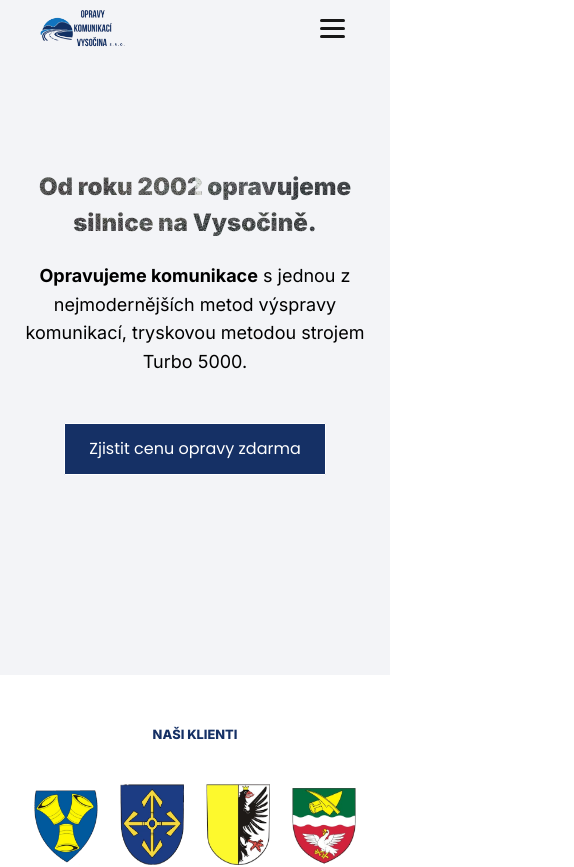
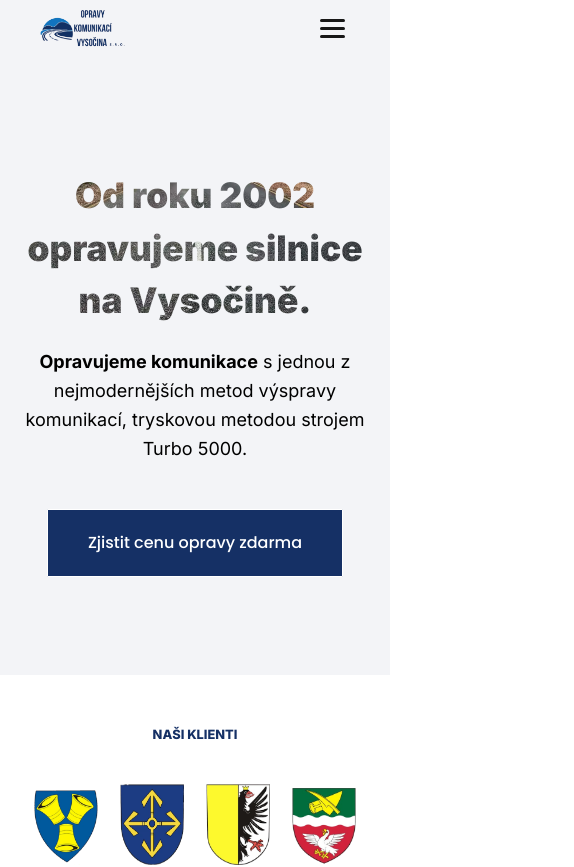
Before and after one commit to mladejovskyy/silnice, a Next.js app: page / in a window 390 px wide. Shown: the top 867 px of the page, 574 px wide, since content can reach past the window. Built offline with nearby package versions, Linux system fonts and the light colour scheme.

Commit message:
Add files via upload

```diff
--- a/src/app/_components/Footer/Footer.css
+++ b/src/app/_components/Footer/Footer.css
@@ -6,7 +6,7 @@ footer {
 
 footer .row {
     display: grid;
-    grid-template-columns: 1fr 0.3fr 1fr 1fr 1fr;
+    grid-template-columns: 1fr 0.8fr 0.7fr 0.7fr 1fr;
 }
 
 footer .row .item {
--- a/src/app/_components/Footer/Footer.jsx
+++ b/src/app/_components/Footer/Footer.jsx
@@ -55,7 +55,7 @@ export default function Footer() {
                 <div className="bottom-content">
                     <p>{new Date().getFullYear()} © Copyright Opravy komunikací vysočina s.r.o. Všechna práva
                         vyhrazena</p>
-                    <a href='https://redesigner.cz/' target='_blank' rel="noopener noreferrer">Vytvořil <img
+                    <a href='https://redesigner.cz/' target='_blank' rel="noopener noreferrer">Web na míru od <img
                         src='/images/redesigner_logo.webp'
                         alt='Naše firma tvoří více než jen web, jsme partněři pro online růst' draggable="false"
                         loading="lazy" placeholder="blur"/></a>
--- a/src/app/_components/Navbar/Navbar.css
+++ b/src/app/_components/Navbar/Navbar.css
@@ -1,5 +1,5 @@
 .nav-bg {
-    width: 100%; /* Zmena tady */
+    width: 100vw;
     position: fixed;
     left: 0;
     top: 0;
@@ -108,7 +108,7 @@ nav .btn-purple {
         align-items: center;
         z-index: 1000;
         justify-content: flex-start !important;
-        padding: 3rem 0em;
+        padding: 1rem 0em 3rem 0em;
         padding-bottom: 2rem;
         margin-left: 0;
         margin-top: 0;
@@ -123,7 +123,7 @@ nav .btn-purple {
     }
 
     .nav-bg.nav-bg-scroll nav .nav-links {
-        top: 6.5vh;
+        top: 9.5vh;
     }
 
     nav .nav-links li {
--- a/src/app/_components/Navbar/Navbar.jsx
+++ b/src/app/_components/Navbar/Navbar.jsx
@@ -1,15 +1,9 @@
 "use client"
 import {useState, useEffect} from 'react'
 import "./Navbar.css"
-import AOS from 'aos';
 import 'aos/dist/aos.css';
 
 export default function Navbar() {
-    useEffect(() => {
-        //load animations
-        AOS.init();
-    }, [])
-
     //let navigate = useNavigate()
     const [open, setOpen] = useState(false);
     const [mobile, setMobile] = useState(false);
--- a/src/app/globals.css
+++ b/src/app/globals.css
@@ -84,7 +84,7 @@ p {
     color: #fff;
     border-radius: 1px;
     transition: all 0.15s ease;
-    font-weight: 400;
+    font-weight: 500;
     cursor: pointer;
     font-family: "Poppins", sans-serif;
 }
@@ -106,7 +106,8 @@ p {
 }
 
 .btn-secondary:hover {
-    background-color: #ffffff;
+    background-color: #F3F4F7;
+    border-color: #F3F4F7;
 }
 
 .btn-outline {
@@ -173,7 +174,7 @@ p {
     .btn-outline,
     .btn-purple,
     .btn-outline-dark {
-        padding: 0.8rem 1.5rem;
+        padding: 1.3rem 2.5rem;
     }
 
 }
--- a/src/app/page.jsx
+++ b/src/app/page.jsx
@@ -11,6 +11,11 @@ import Link from 'next/link'
 
 export default function Home() {
     const [isModalOpen, setModalOpen] = useState(false);
+
+    useEffect(() => {
+        //load animations
+        AOS.init();
+    }, [])
 
     const scrollToTarget = (targetId) => {
         //navigate("/")
@@ -179,7 +184,6 @@ export default function Home() {
 
                     </div>
                 </div>
-
             </section>
 
             <section className="aboutus" id="aboutus">
--- a/src/app/style.css
+++ b/src/app/style.css
@@ -1,3 +1,7 @@
+html {
+    overflow-x: hidden;
+}
+
 /*** Templates ***/
 .heading4 {
     text-transform: uppercase;
@@ -92,6 +96,9 @@
     }
 }
 
+@media (max-width: 1024px) {
+    background: #F3F4F7 url('/images/headerbgmd.webp') no-repeat center 10vh;
+}
 
 @media (max-width: 768px) {
     .header .container h1 {
@@ -105,13 +112,13 @@
     }
 
     .header .container h1 {
-        font-size: 2rem;
+        font-size: 2.8rem;
     }
 }
 
 @media (max-width: 475px) {
     .header .container h1 {
-        font-size: 1.5rem;
+        font-size: 2.2rem;
     }
 }
 
@@ -420,6 +427,7 @@
 
 .pusobnost .container {
     background: url('/images/pusobnostbg.webp') no-repeat center center;
+    background-size: cover;
     padding-top: 7vh;
     padding-bottom: 7vh;
 }
```
